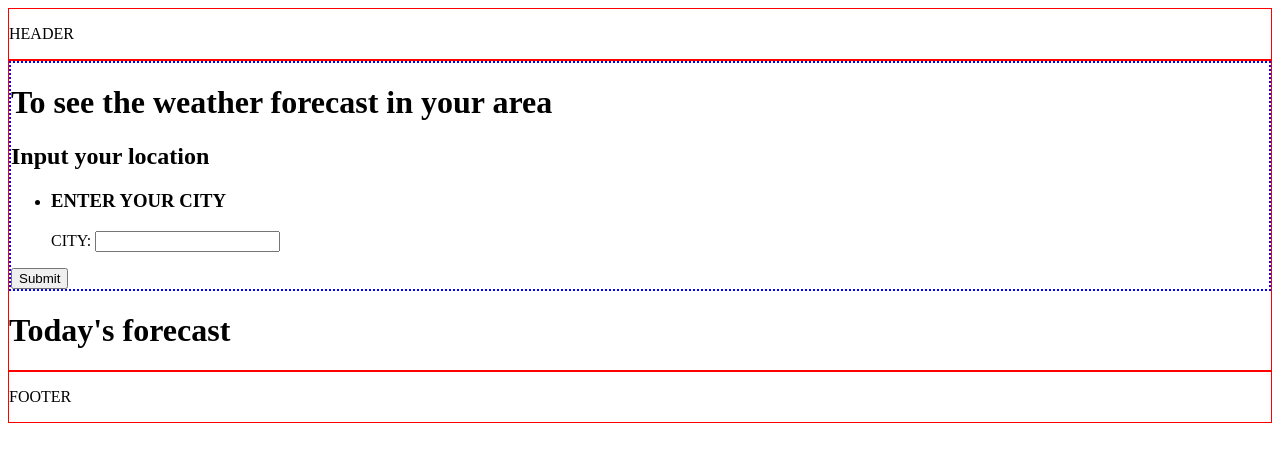
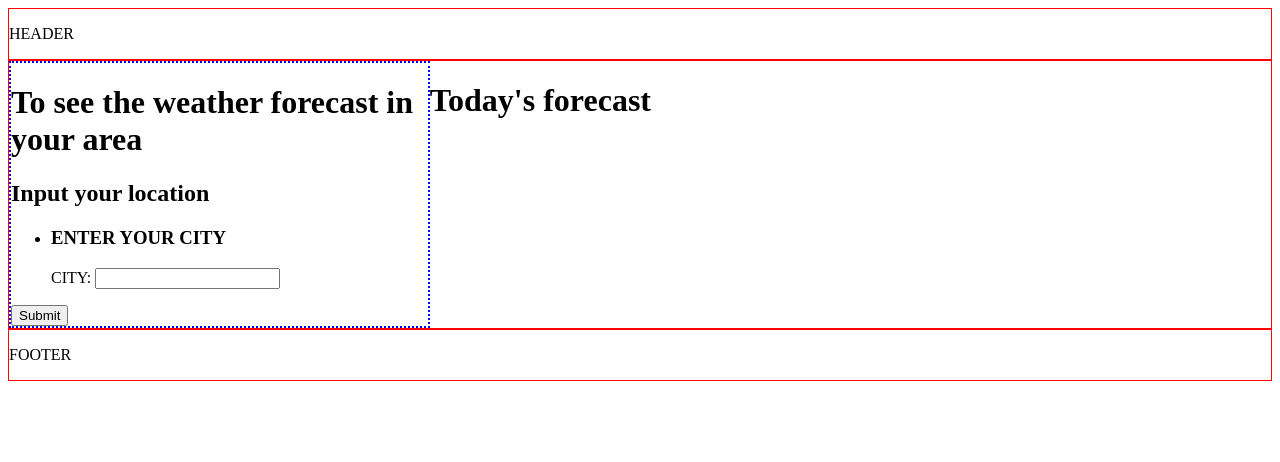
Before and after one commit to Ace-86/WeatherApp, a plain HTML site: page index.html in a window 1280 px wide. Drawn offline with Linux system fonts and the light colour scheme.

Commit message:
style updated

```diff
--- a/style.css
+++ b/style.css
@@ -1,4 +1,5 @@
 body {
+    display: grid;
     grid-template-columns: 1fr 1fr 1fr;
     grid-template-rows: .2fr 2fr .2fr;
 }
@@ -9,8 +10,20 @@ body {
 }
 
 #main_content {
+    display: grid;
+    grid-template-columns: 1fr 1fr 1fr;
     grid-column: 1 / 4;
     grid-row: 2 / 3;
+}
+
+#user_input {
+    grid-column: 1 / 2;
+
+}
+
+#results_display {
+    grid-column: 2 / 4;
+
 }
 
 #footer {
```
